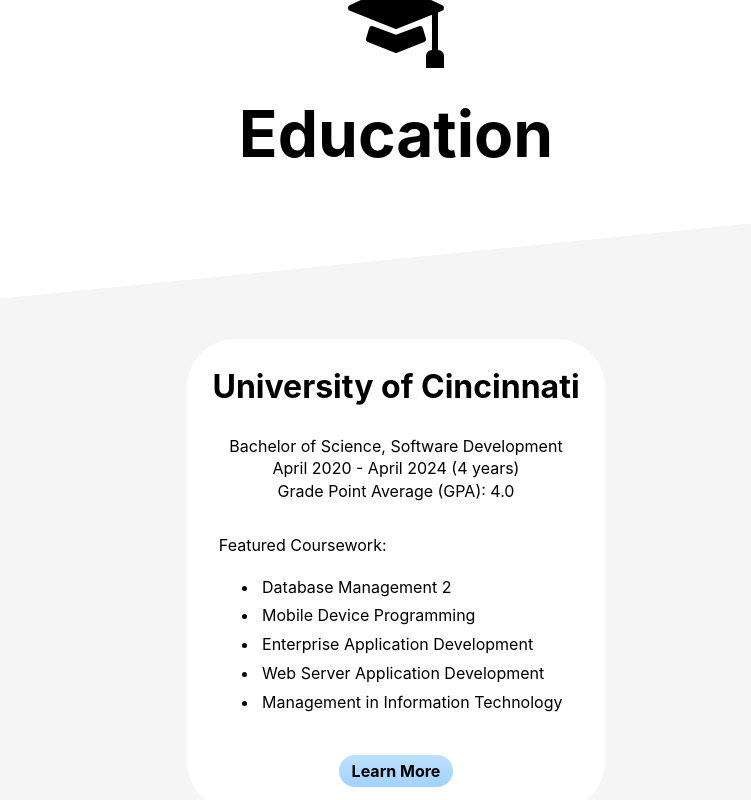
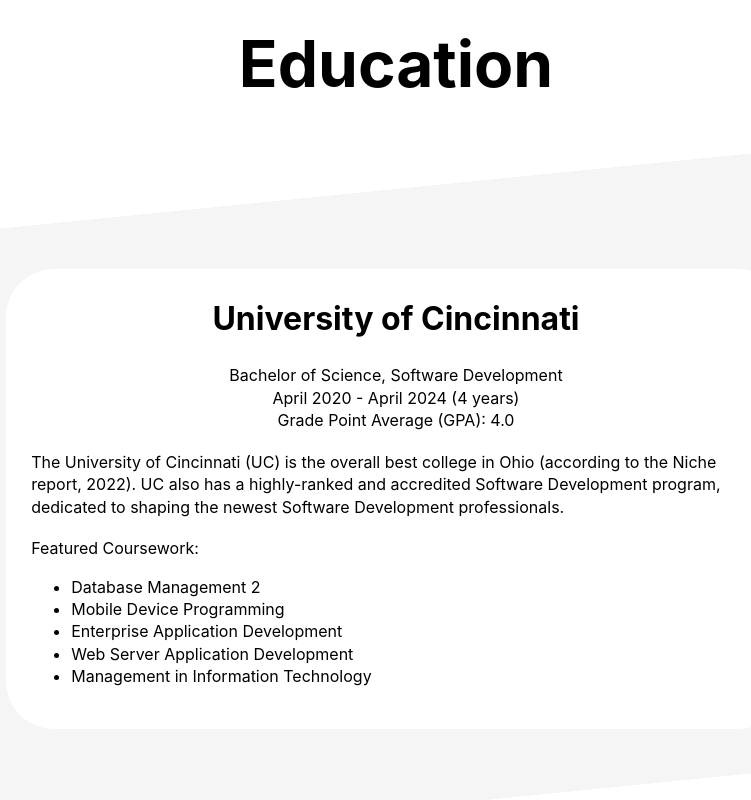
Before and after one commit to nathan-wick/nathan-wick, a React (Create React App) app in the folder nathan-wick/: page / in a window 1280 px wide. Shown: the part 1580-2380 px from the top of the page, without its empty margins (244-995 px from the left). Built offline with nearby package versions, Linux system fonts and the light colour scheme.

Commit message:
Minor Improvements

```diff
--- a/nathan-wick/src/components/Navigation.tsx
+++ b/nathan-wick/src/components/Navigation.tsx
@@ -98,9 +98,14 @@
                 {
                     size !== `large` && menuIsOpen === false &&
                         <div
-                            className={`text-navigation ${scroll > 1
+                            className={`text-navigation ${scroll > 1 || pathname !== `/`
                                 ? `show`
-                                : `hide`}`}>
+                                : `hide`}`}
+                            onClick={() => {
+
+                                window.location.href = `/`;
+
+                            }}>
                             {person.name}
                         </div>
                 }
@@ -114,7 +119,12 @@
                                     {
                                         size === `large`
                                             ? <div
-                                                className="text-navigation">
+                                                className="text-navigation"
+                                                onClick={() => {
+
+                                                    window.location.href = `/`;
+
+                                                }}>
                                                 {person.name}
                                             </div>
                                             : <HomeButton />
@@ -185,7 +195,7 @@
                 }} />
         </div>
         <div
-            className="padding-top-5">
+            className="padding-top-3">
         </div>
     </>;
 
--- a/nathan-wick/src/components/home/Education.tsx
+++ b/nathan-wick/src/components/home/Education.tsx
@@ -94,6 +94,13 @@
                                 </div>
                                 <div
                                     className="align-horizontal-left">
+                                    {
+                                        education.description.map((description, descriptionIndex,) => <div
+                                            key={descriptionIndex}
+                                            className="text-small">
+                                            {description}
+                                        </div>,)
+                                    }
                                     <div
                                         className="text-small">
                                         Featured Coursework:
@@ -106,11 +113,6 @@
                                             }
                                         </ul>
                                     </div>
-                                </div>
-                                <div>
-                                    <button>
-                                        Learn More
-                                    </button>
                                 </div>
                             </div>
                         </div>
--- a/nathan-wick/src/components/home/Experience.tsx
+++ b/nathan-wick/src/components/home/Experience.tsx
@@ -93,9 +93,16 @@
                                 </div>
                                 <div
                                     className="align-horizontal-left">
+                                    {
+                                        experience.description.map((description, descriptionIndex,) => <div
+                                            key={descriptionIndex}
+                                            className="text-small">
+                                            {description}
+                                        </div>,)
+                                    }
                                     <div
                                         className="text-small">
-                                        Contributions:
+                                        Featured Contributions:
                                         <ul>
                                             {
                                                 experience.contributions.map((contribution, contributionIndex,) => <li
@@ -105,11 +112,6 @@
                                             }
                                         </ul>
                                     </div>
-                                </div>
-                                <div>
-                                    <button>
-                                        Learn More
-                                    </button>
                                 </div>
                             </div>
                         </div>
--- a/nathan-wick/src/information/educations.ts
+++ b/nathan-wick/src/information/educations.ts
@@ -6,6 +6,7 @@
 const educations: Education[] = [
     {
         "degree": `Bachelor of Science`,
+        "description": [`The University of Cincinnati (UC) is the overall best college in Ohio (according to the Niche report, 2022). UC also has a highly-ranked and accredited Software Development program, dedicated to shaping the newest Software Development professionals.`,],
         "end": new Date(`2024-04-25`,),
         "featuredCoursework": [
             `Database Management 2`,
--- a/nathan-wick/src/information/experiences.ts
+++ b/nathan-wick/src/information/experiences.ts
@@ -11,6 +11,7 @@
             `Designed PostgreSQL databases and united them with web applications to efficiently collect, organize, and retrieve information`,
             `Worked closely with an agile team of over 20 members to provide end-to-end solutions for clients`,
         ],
+        "description": [`The ITSC is a leading research and development hub that is transforming the way we use technology. They develop web, mobile, and database applications to serve government agencies, start-ups, and research centers.`,],
         "image": UCITSCImage,
         "start": new Date(`2022-08-08`,),
         "title": `Software Developer`,
--- a/nathan-wick/src/styles/colors.scss
+++ b/nathan-wick/src/styles/colors.scss
@@ -1,7 +1,7 @@
 $white: #FFFFFF;
 $dark-white: #F5F5F5;
 $gray: #858585;
-$light-black: #050505;
+$light-black: #1F1F1F;
 $black: #000000;
 $light-blue: #bde0fe;
 $blue: #a2d2ff;
--- a/nathan-wick/src/styles/layout.scss
+++ b/nathan-wick/src/styles/layout.scss
@@ -65,6 +65,10 @@
     padding: 1rem;
 }
 
+.padding-top-3 {
+    padding-top: 3rem;
+}
+
 .padding-top-5 {
     padding-top: 5rem;
 }
--- a/nathan-wick/src/styles/text.scss
+++ b/nathan-wick/src/styles/text.scss
@@ -1,13 +1,9 @@
 @use 'colors' as colors;
-
-li {
-    padding: 0.2rem;
-}
 
 .text-navigation {
     font-size: 1rem;
     font-weight: bold;
-    padding: 0.8rem;
+    padding: 0.6rem;
     transition: 1.2s;
 }
 
@@ -19,16 +15,15 @@
 }
 
 .text-medium {
-    display: inline-block;
     font-size: 2rem;
     font-weight: bold;
-    padding: 0.6rem;
+    padding: 0.8rem;
     transition: 0.8s;
 }
 
 .text-small {
     font-size: 1rem;
-    padding: 1rem;
+    padding: 0.6rem;
     transition: 1.2s;
 }
 
@@ -39,3 +34,7 @@
 .text-muted {
     color: colors.$gray;
 }
+
+.text-indent {
+    text-indent: 2rem;
+}
--- a/nathan-wick/src/types/Education.ts
+++ b/nathan-wick/src/types/Education.ts
@@ -1,6 +1,7 @@
 export declare interface Education {
     title: string,
     degree: string,
+    description: string[],
     major: string,
     start: Date,
     end?: Date,
--- a/nathan-wick/src/types/Experience.ts
+++ b/nathan-wick/src/types/Experience.ts
@@ -1,6 +1,7 @@
 export declare interface Experience {
     title: string,
     company: string,
+    description: string[],
     start: Date,
     end?: Date,
     contributions: string[],
--- a/nathan-wick/src/views/Project.tsx
+++ b/nathan-wick/src/views/Project.tsx
@@ -34,12 +34,7 @@
                         <div
                             className="position-relative">
                             <div
-                                className={theme === `light`
-                                    ? `triangle-white-bottom-right`
-                                    : `triangle-black-bottom-right`}>
-                            </div>
-                            <div
-                                className="padding-1">
+                                className="padding-1 padding-top-5">
                                 <div
                                     className={`width-fit-content padding-1 rounded ${theme === `light`
                                         ? `background-white`
```
